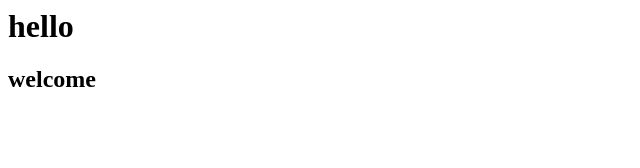
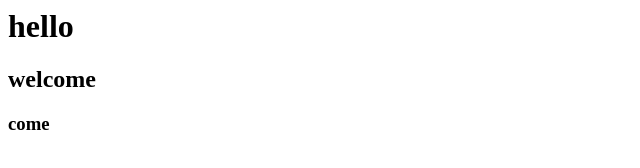
Before and after one commit to Aksha882005/project, a plain HTML site: page index.html in a window 1280 px wide. Shown: the full height of the page, 0-640 px from the left. Drawn offline with Linux system fonts and the light colour scheme.

Commit message:
Update index.html add new line

```diff
--- a/index.html
+++ b/index.html
@@ -4,6 +4,7 @@
         <body>
             <h1>hello</h1>
             <h2>welcome</h2>
+            <h3>come</h3>
         </body>
     </head>
 </html>
```
